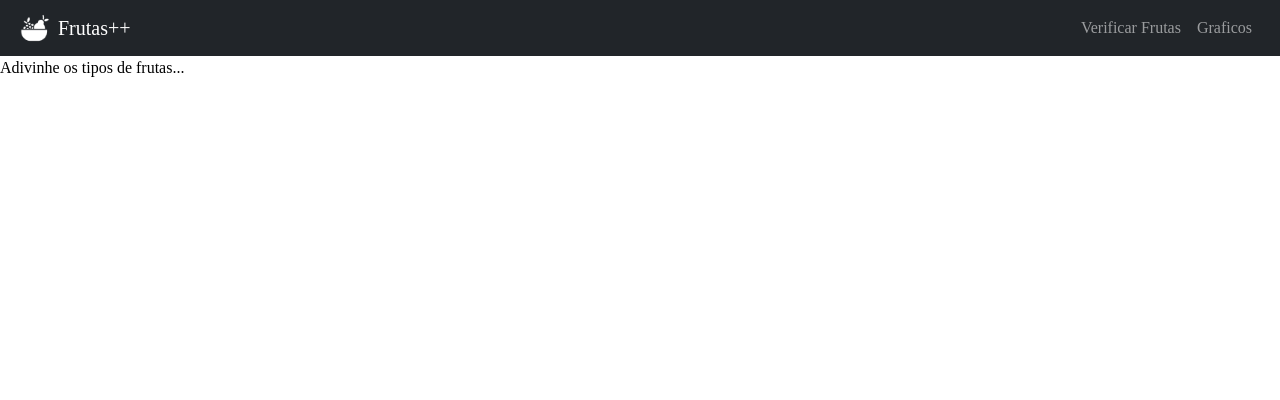
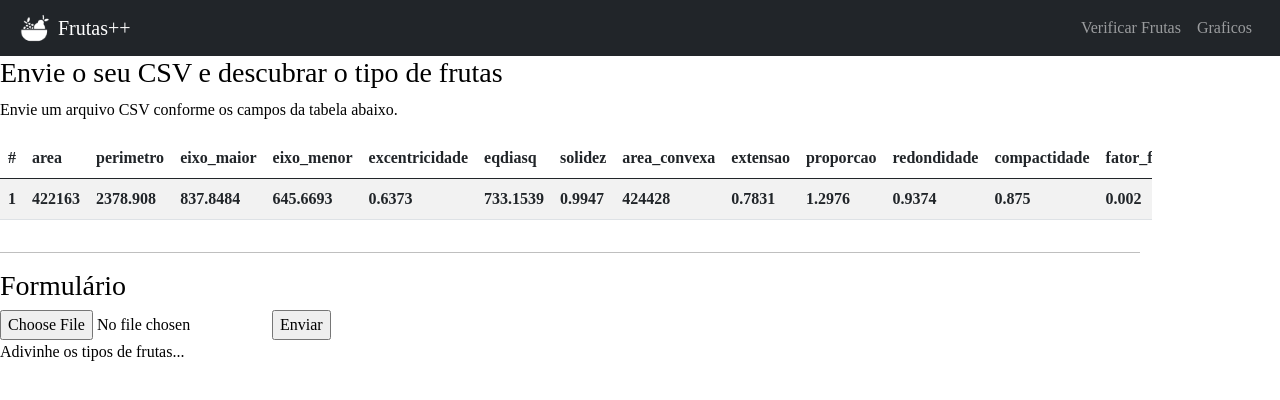
Before and after one commit to 0X30786A6F756A6F75/classification_fruits_pin3, a React (Create React App) app in the folder front/: page /form in a window 1280 px wide. Shown: the top 400 px of the page. Built offline with nearby package versions, Linux system fonts and the light colour scheme.

Commit message:
Estrutura inicial FormScreen

```diff
--- a/front/src/App.tsx
+++ b/front/src/App.tsx
@@ -3,6 +3,7 @@ import { Footer } from "./components/Footer"
 import "./assets/css/global/styles.css"
 import { Route, Routes } from "react-router-dom"
 import { HomeScreen } from "screens/HomeScreen"
+import { FormScreen } from "screens/FormScreen"
 
 function App() {
   return (
@@ -10,6 +11,7 @@ function App() {
       <Header />
       <Routes>
         <Route path="/" element={<HomeScreen />} />
+        <Route path="/form" element={<FormScreen />} />
       </Routes>
       <Footer />
     </>
--- a/front/src/assets/css/global/styles.css
+++ b/front/src/assets/css/global/styles.css
@@ -116,3 +116,10 @@ footer {
   height: 100%!important;
   padding: 20px;
 }
+
+/* Form*/
+.table-inline {
+    display:table-cell;
+    padding-left:10px;
+    vertical-align:middle;
+}
--- a/front/src/components/Header/index.tsx
+++ b/front/src/components/Header/index.tsx
@@ -15,7 +15,7 @@ export function Header() {
         <div className="collapse navbar-collapse justify-content-end" id="navbarTogglerDemo01">
           <ul className="navbar-nav">
             <li className="nav-item">
-              <Link to="/" className="nav-link">Verificar Frutas</Link>
+              <Link to="/form" className="nav-link">Verificar Frutas</Link>
             </li>
             <li className="nav-item">
               <Link to="/graphics" className="nav-link">Graficos</Link>
--- /dev/null
+++ b/front/src/screens/FormScreen.tsx
@@ -0,0 +1,124 @@
+import React from "react";
+import axios from "axios";
+
+export function FormScreen() {
+  const handleSubmit = async (e: React.FormEvent<HTMLFormElement>) => {
+    e.preventDefault();
+    const formData = new FormData(e.currentTarget);
+
+    try {
+      const response = await axios.post("http://localhost:5000/classify", formData);
+      console.log(response.data);
+    } catch (error) {
+      console.error(error);
+    }
+  };
+
+  return (
+    <div className="container">
+      <div className="row">
+        <div className="col-md-12 col-sm-12 col-lg-12">
+          <h3>Envie o seu CSV e descubrar o tipo de frutas</h3>
+          <p>Envie um arquivo CSV conforme os campos da tabela abaixo.</p>
+
+          <div className="panel-body row">
+            <div className="col-xs-11 table-responsive">
+              <table className="table table-striped">
+                <thead>
+                  <tr>
+                    <th scope="col">#</th>
+                    <th scope="col">area</th>
+                    <th scope="col">perimetro</th>
+                    <th scope="col">eixo_maior</th>
+                    <th scope="col">eixo_menor</th>
+                    <th scope="col">excentricidade</th>
+                    <th scope="col">eqdiasq</th>
+                    <th scope="col">solidez</th>
+                    <th scope="col">area_convexa</th>
+                    <th scope="col">extensao</th>
+                    <th scope="col">proporcao</th>
+                    <th scope="col">redondidade</th>
+                    <th scope="col">compactidade</th>
+                    <th scope="col">fator_forma_1</th>
+                    <th scope="col">fator_forma_2</th>
+                    <th scope="col">fator_forma_3</th>
+                    <th scope="col">fator_forma_4</th>
+                    <th scope="col">RR_media</th>
+                    <th scope="col">RG_media</th>
+                    <th scope="col">RB_media</th>
+                    <th scope="col">RR_dev</th>
+                    <th scope="col">RG_dev</th>
+                    <th scope="col">RB_dev</th>
+                    <th scope="col">RR_inclinacao</th>
+                    <th scope="col">RG_inclinacao</th>
+                    <th scope="col">RB_inclinacao</th>
+                    <th scope="col">RR_curtose</th>
+                    <th scope="col">RG_curtose</th>
+                    <th scope="col">RB_curtose</th>
+                    <th scope="col">RR_entropia</th>
+                    <th scope="col">RG_entropia</th>
+                    <th scope="col">RB_entropia</th>
+                    <th scope="col">RR_all</th>
+                    <th scope="col">RG_all</th>
+                    <th scope="col">RB_all</th>
+                  </tr>
+                </thead>
+                <tbody>
+                  <tr>
+                    <th scope="row">1</th>
+                    <th>422163</th>
+                    <th>2378.908</th>
+                    <th>837.8484</th>
+                    <th>645.6693</th>
+                    <th>0.6373</th>
+                    <th>733.1539</th>
+                    <th>0.9947</th>
+                    <th>424428</th>
+                    <th>0.7831</th>
+                    <th>1.2976</th>
+                    <th>0.9374</th>
+                    <th>0.875</th>
+                    <th>0.002</th>
+                    <th>0.0015</th>
+                    <th>0.7657</th>
+                    <th>0.9936</th>
+                    <th>117.4466</th>
+                    <th>109.9085</th>
+                    <th>95.6774</th>
+                    <th>26.5152</th>
+                    <th>23.0687</th>
+                    <th>30.123</th>
+                    <th>-0.5661</th>
+                    <th>-0.0114</th>
+                    <th>0.6019</th>
+                    <th>3.237</th>
+                    <th>2.9574</th>
+                    <th>4.2287</th>
+                    <th>-59191263232,</th>
+                    <th>-50714214400</th>
+                    <th>-39922372608</th>
+                    <th>58.7255</th>
+                    <th>54.9554</th>
+                    <th>47.84</th>
+                  </tr>
+                </tbody>
+              </table>
+            </div>
+          </div>
+        </div>
+      </div>
+
+      <hr />
+
+      <div className="row">
+        <div className="col">
+          <h3>Formulário</h3>
+          <form method="POST" onSubmit={handleSubmit}>
+            <input type="file" name="file" id="file" />
+            <input type="submit" value="Enviar" />
+          </form>
+        </div>
+      </div>
+    </div >
+  );
+}
```
Also changed, not shown: 2 other files (tests, documents, lock files or other folders).
